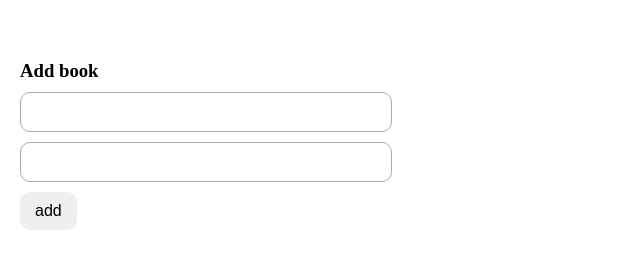
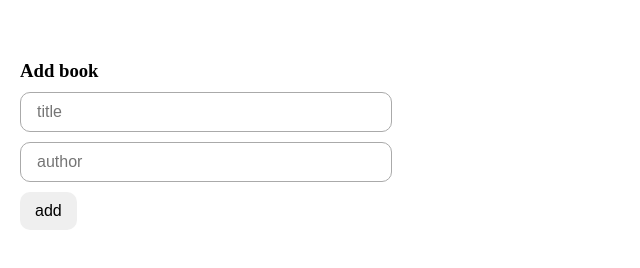
Before and after one commit to gunzxx/firebase-books-app, a plain HTML site: page index.html in a window 1280 px wide. Shown: the full height of the page, 0-640 px from the left. Drawn offline with Linux system fonts and the light colour scheme.

Commit message:
update input

```diff
--- a/index.html
+++ b/index.html
@@ -12,8 +12,8 @@
 
     <form id="formAdd">
         <h3>Add book</h3>
-        <input required type="text" name="title">
-        <input required type="text" name="author">
+        <input required type="text" placeholder="title" name="title">
+        <input required type="text" placeholder="author" name="author">
         <button>add</button>
     </form>
 
```
